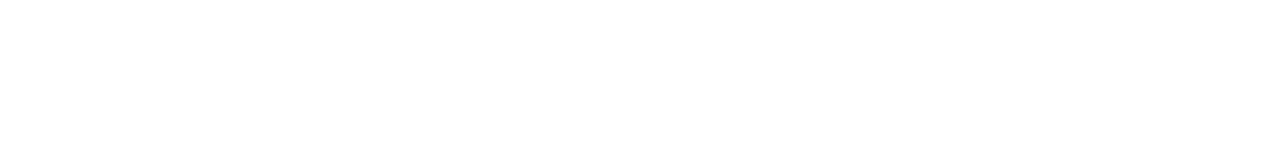
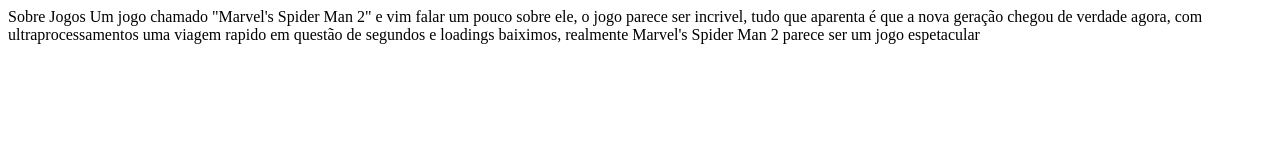
Before and after one commit to PedroHenriqueBruscagim/Pedro-HTML, a plain HTML site: page index.html in a window 1280 px wide. Drawn offline with Linux system fonts and the light colour scheme.

Commit message:
index.html

```diff
--- a/index.html
+++ b/index.html
@@ -6,6 +6,11 @@
     <title>Document</title>
 </head>
 <body>
+    Sobre Jogos
 
+    Um jogo chamado "Marvel's Spider Man 2" e vim falar um pouco sobre ele, o jogo parece ser
+    incrivel, tudo que aparenta  é que a nova geração chegou de verdade agora, com ultraprocessamentos
+    uma viagem rapido em questão de segundos e loadings baiximos, realmente Marvel's Spider Man 2
+    parece ser um jogo espetacular
 </body>
 </html>
```
